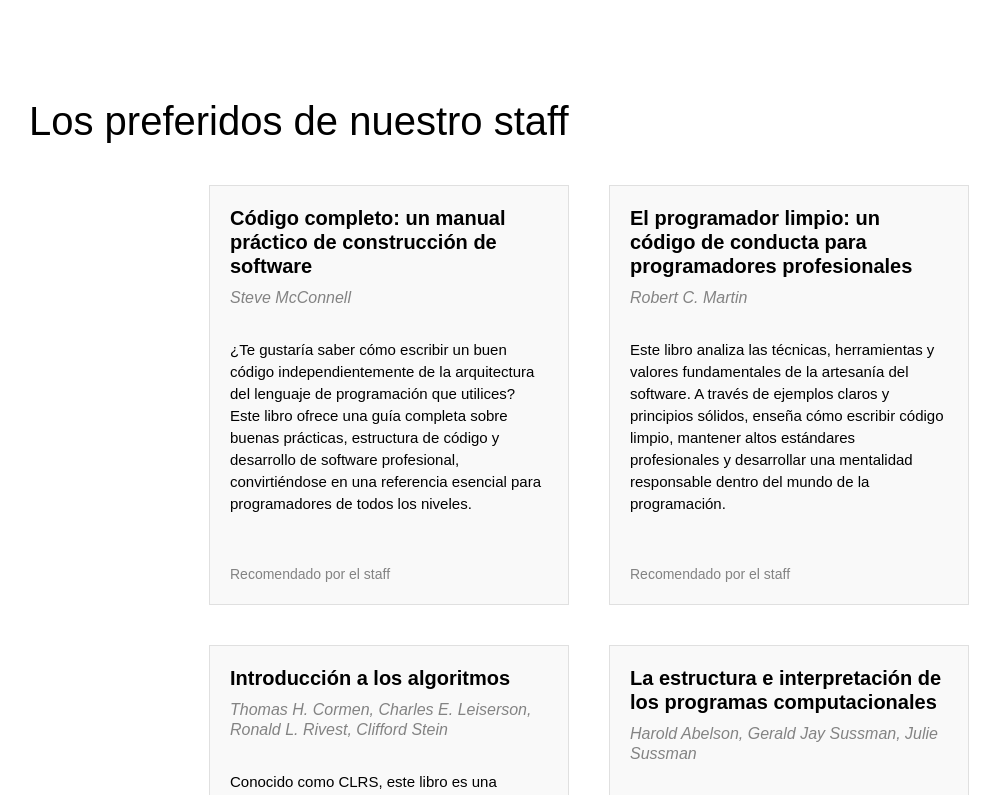
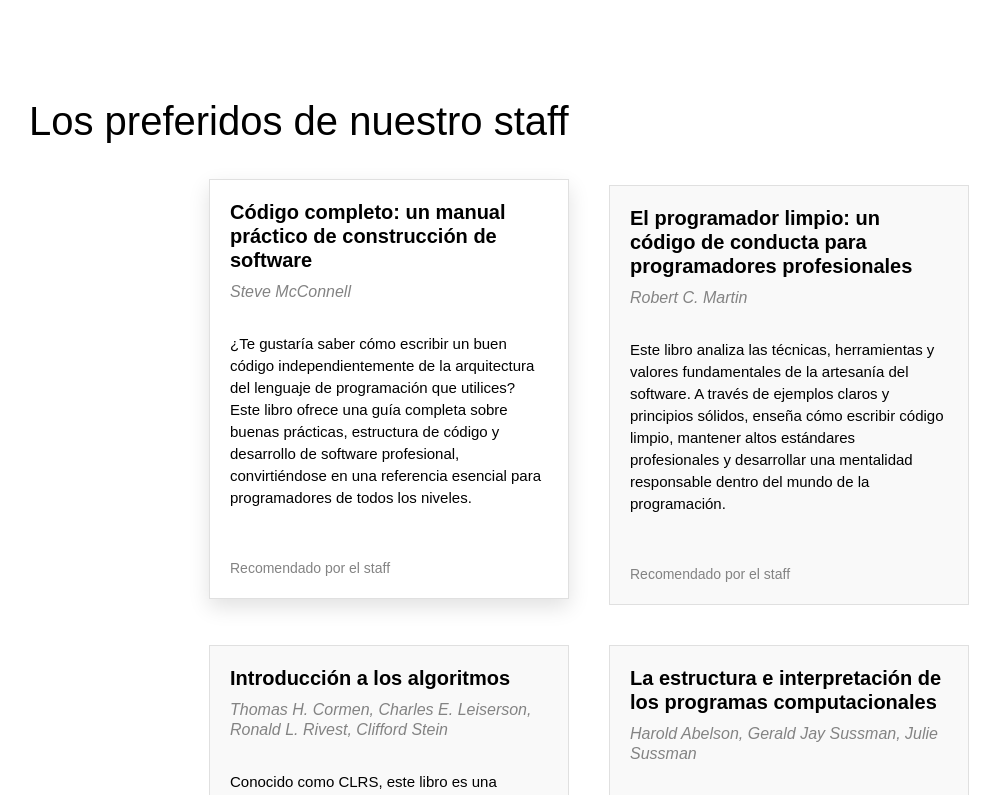
Before and after one commit to OaleVAPE/web_project_library_es, a plain HTML site: page index.html in a window 1280 px wide. In both pictures the pointer is over the item 440 px from the left and 1158 px from the top of the page. Shown: the part 763-1558 px from the top of the page, without its empty margins (51-1051 px from the left). Drawn offline with Linux system fonts and the light colour scheme.

Commit message:
Fix missing header classes for automated tests

```diff
--- a/styles/style.css
+++ b/styles/style.css
@@ -1,7 +1,12 @@
+/* =========================
+   PÁGINA GENERAL
+========================= */
+
 .page {
   min-width: 1100px;
   max-width: 1600px;
   margin: 0 auto;
+
   font-family: Arial, sans-serif;
   font-size: 16px;
   line-height: 20px;
@@ -9,19 +14,25 @@
   background-color: #ffffff;
 }
 
-/* ===== HEADER ===== */
+/* =========================
+   HEADER
+========================= */
 
 .header {
   display: flex;
   flex-direction: column;
+
   height: 100vh;
   min-height: 720px;
   max-height: 800px;
+
   padding: 30px 80px 40px;
   box-sizing: border-box;
 }
 
-/* ===== NAV ===== */
+/* =========================
+   NAV
+========================= */
 
 .nav {
   display: flex;
@@ -37,6 +48,7 @@
 .nav__links {
   display: flex;
   gap: 20px;
+
   list-style-type: none;
   padding: 0;
   margin: 8px 0 0;
@@ -48,11 +60,9 @@
   color: #000000;
 }
 
-/* clase requerida por las pruebas */
-.header__link {
-}
-
-/* ===== CONTENIDO DEL HEADER ===== */
+/* =========================
+   CONTENIDO DEL HEADER
+========================= */
 
 .header__content {
   display: flex;
@@ -63,6 +73,7 @@
 .header__title {
   max-width: 635px;
   margin: 128px 0 32px;
+
   font-size: 62px;
   line-height: 76px;
   font-weight: 500;
@@ -71,6 +82,7 @@
 .header__description {
   max-width: 500px;
   margin: 0;
+
   font-size: 20px;
   line-height: 30px;
 }
@@ -80,7 +92,9 @@
   height: auto;
 }
 
-/* ===== FOOTER DEL HEADER (IGUAL AL CÓDIGO INICIAL) ===== */
+/* =========================
+   FOOTER DEL HEADER
+========================= */
 
 .header__footer {
   margin-top: auto;
@@ -93,16 +107,21 @@
   color: #838383;
 }
 
-/* ===== MAIN ===== */
+/* =========================
+   MAIN
+========================= */
 
 .content {
   box-sizing: border-box;
 }
 
-/* ===== STAFF ===== */
+/* =========================
+   SECCIÓN STAFF
+========================= */
 
 .staff {
   padding: 60px 80px;
+
   background-image: url("../images/staff_picks_background.jpg");
   background-repeat: no-repeat;
   background-position: center;
@@ -111,18 +130,25 @@
 
 .staff__title {
   margin: 0 0 40px;
+
   font-size: 40px;
   line-height: 48px;
   font-weight: 500;
 }
 
+/* =========================
+   TARJETAS STAFF
+========================= */
+
 .staff__cards {
   max-width: 760px;
   margin: 0 auto;
+
   display: flex;
   flex-wrap: wrap;
   justify-content: center;
   gap: 40px;
+
   list-style-type: none;
   padding: 0;
 }
@@ -130,16 +156,28 @@
 .staff__card {
   width: 360px;
   height: 420px;
+
   display: flex;
   flex-direction: column;
+
   padding: 20px;
   box-sizing: border-box;
+
   background-color: #f9f9f9;
   border: 1px solid #e0e0e0;
+
+  transition: transform 0.3s ease, box-shadow 0.3s ease;
+}
+
+.staff__card:hover {
+  background-color: #ffffff;
+  transform: translateY(-6px);
+  box-shadow: 0 8px 20px rgba(0, 0, 0, 0.12);
 }
 
 .staff__card-title {
   margin: 0 0 10px;
+
   font-size: 20px;
   line-height: 24px;
   font-weight: 600;
@@ -161,3 +199,11 @@
   font-size: 14px;
   color: #838383;
 }
+
+/* =========================
+   CLASES REQUERIDAS POR LAS PRUEBAS
+   (NO MODIFICAR ESTILOS)
+========================= */
+
+.header__link {
+}
```
